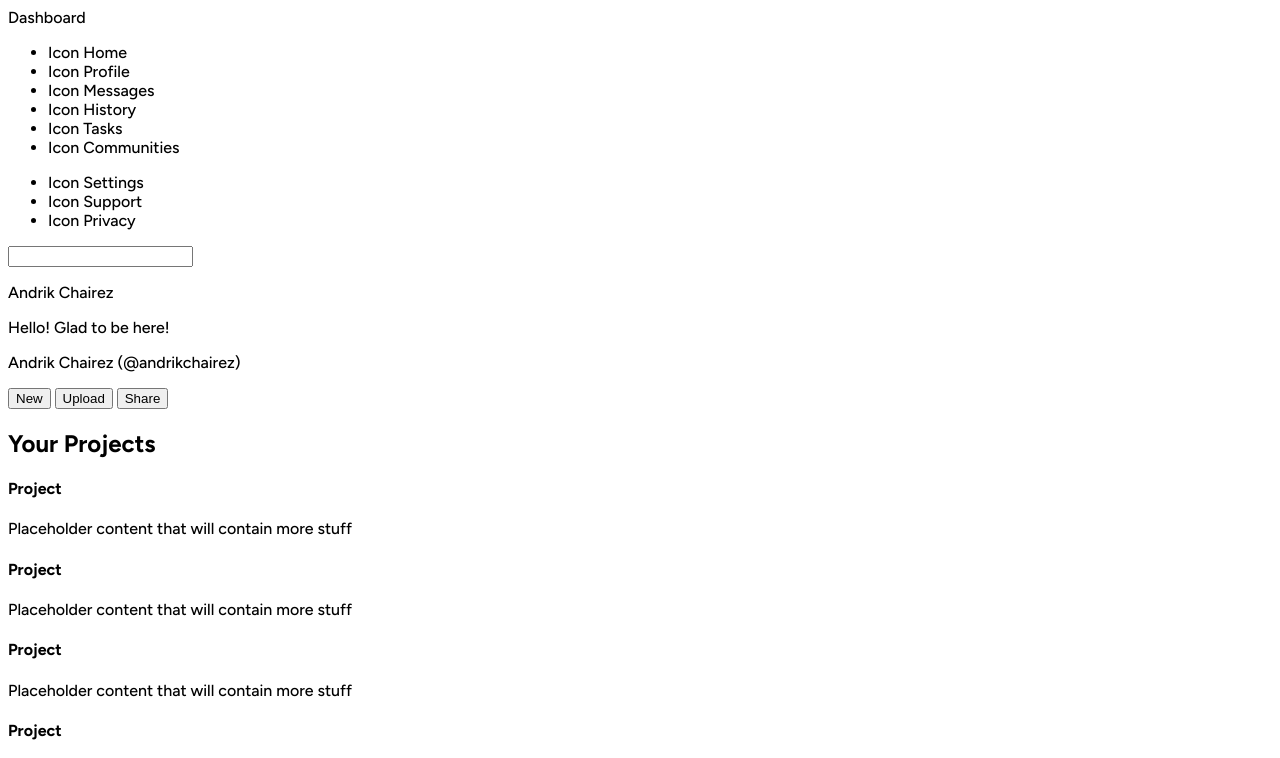
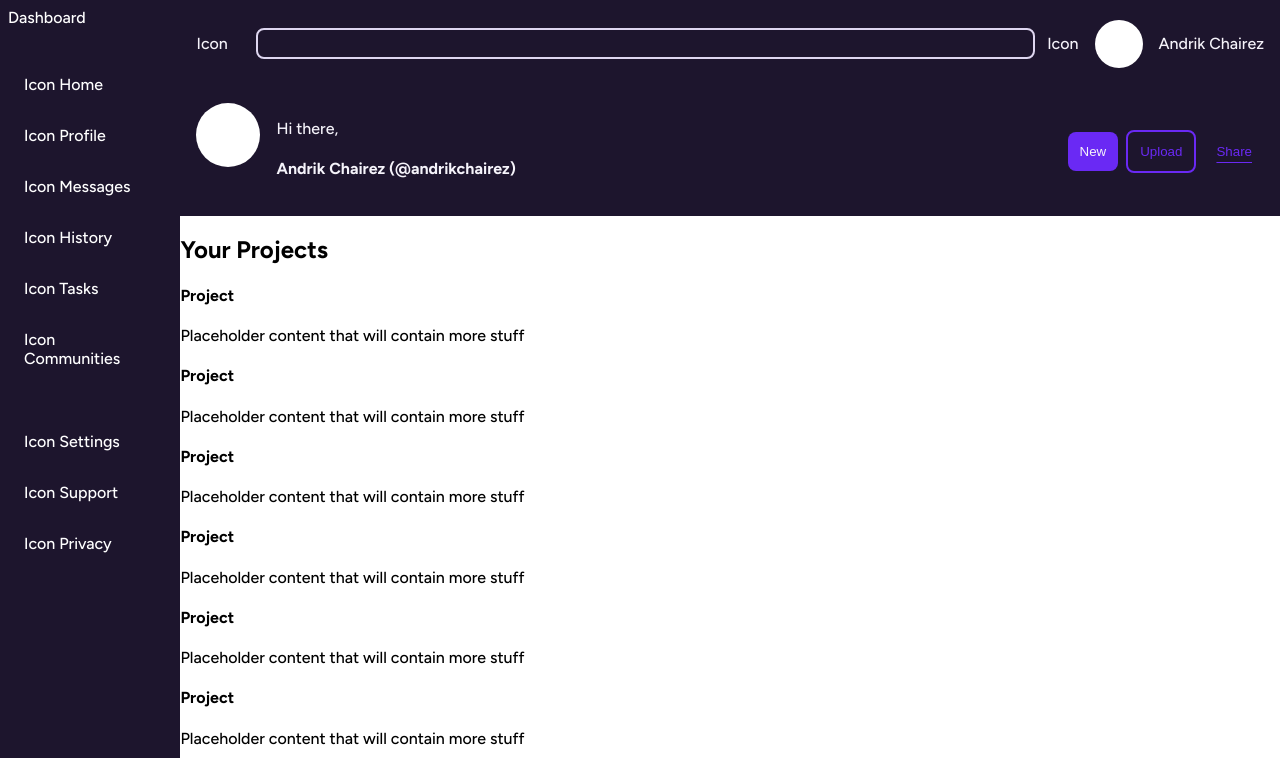
Before and after one commit to andrikchairez/dashboard-project, a plain HTML site: page index.html in a window 1280 px wide. Shown: the top 758 px of the page. Drawn offline with Linux system fonts and the light colour scheme.

Commit message:
Structurized layout with some added styling w/flex layout.

```diff
--- a/index.html
+++ b/index.html
@@ -27,20 +27,32 @@
 
     <div class="rightBodyColumn">
         <div class="actionBar">
-            <actionBarRow1>
+            <div class="actionBarRow1">
+                <div class="searchWrapperRow">
+                    Icon
                     <label for="searchBar">
                         <input type="text" id="searchBar">
                     </label>
+                </div>
+                <div class="smallProfileWrapperRow">
+                    Icon
                     <div class="profileSmall"></div>
                     <p>Andrik Chairez</p>
-            </actionBarRow1>
+                </div>
+            </div class="actionBarRow1">
             <div class="actionBarRow2">
+                <div class="largeProfileWrapperRow">
                     <div class="profileLarge"></div>
-                <p>Hello! Glad to be here!</p>
-                <p>Andrik Chairez (@andrikchairez)</p>
+                    <div class="textColumn">
+                        <p>Hi there,</p>
+                        <h4>Andrik Chairez (@andrikchairez)</h4>
+                    </div>
+                </div>
+                <div class="buttonWrapperRow">
                     <button class="primaryButton" type="button">New</button>
                     <button class="secondaryButton" type="button">Upload</button>
                     <button class="tertiaryButton" type="button">Share</button>
+                </div>
             </div>
         </div>
         <div class="dashboardContentRow">
--- a/style.css
+++ b/style.css
@@ -15,4 +15,152 @@ body {
     font-optical-sizing: auto;
     font-weight: 500;
     font-style: normal;
+    margin:0px;
+    padding:0px;
+    display:flex;
 }
+
+li {
+    list-style: none;
+}
+
+.sideBar {
+    background-color: var(--surface-primary);
+    display:flex;
+    flex-direction: column;
+    color:var(--hero);
+    padding:8px;
+    align-items: flex-start;
+    justify-content: flex-start;
+    height:100vh;
+    gap:32px;
+    padding-right: 32px;;
+}
+
+ul {
+    padding:0px;
+    margin:0px;
+}
+
+.menuItem {
+    padding:16px;
+}
+
+.menuItem:hover {
+    background-color: var(--surface-secondary);
+}
+
+.rightBodyColumn {
+    width:100%;
+}
+
+.actionBar {
+    display:flex;
+    padding:16px;
+    background: var(--surface-primary);
+    color:var(--text);
+    flex-direction: column;
+    gap:32px;
+}
+
+.actionBarRow1 {
+    display:flex;
+    justify-content: space-between;
+    align-items: center;
+}
+
+.searchWrapperRow {
+    display:inherit;
+    gap:16px;
+    align-items: center;
+    flex:1;
+}
+
+.profileSmall {
+    min-width: 48px;
+    min-height:48px;
+    background:var(--hero);
+    border-radius: 50%;
+    flex:1 0 0;
+}
+
+.smallProfileWrapperRow {
+    display: inherit;
+    justify-content: space-between;
+    align-items: center;
+    gap: 16px;
+}
+
+
+label {
+    flex:1;
+    display:flex;
+    padding:12px;
+}
+
+input {
+    padding:6px;
+    border-radius: 8px;
+    border-style: none;
+    border: 2px solid var(--support);
+    background:transparent;
+    flex:1;
+}
+
+.actionBarRow2 {
+    display:flex;
+    justify-content: space-between;
+}
+
+.profileLarge {
+    width: 64px;
+    height: 64px;
+    background: var(--hero);
+    border-radius: 50%;
+    flex-grow: 0;
+    flex-shrink: 0;
+}
+
+.largeProfileWrapperRow {
+    display:flex;
+    gap:16px;
+}
+
+.buttonWrapperRow {
+    display:flex;
+    gap:8px;
+    align-items: center;
+    justify-content: center;
+}
+
+button {
+    padding: 12px;
+    border-style: none;
+    color:var(--text);
+    border-radius: 8px;
+}
+
+button:hover {
+    background:var(--surface-secondary);
+}
+
+.primaryButton {
+    background: var(--action);
+}
+
+.secondaryButton {
+    border:2px solid var(--action);
+    color:var(--action);
+    background: transparent;
+}
+
+.secondaryButton:hover {
+    color:var(--text);
+}
+
+.tertiaryButton {
+    background: transparent;
+    text-decoration: underline;
+    text-underline-offset: 6px;
+    color:var(--action);
+}
```
Lines whose indentation alone changed are shown as unchanged.
